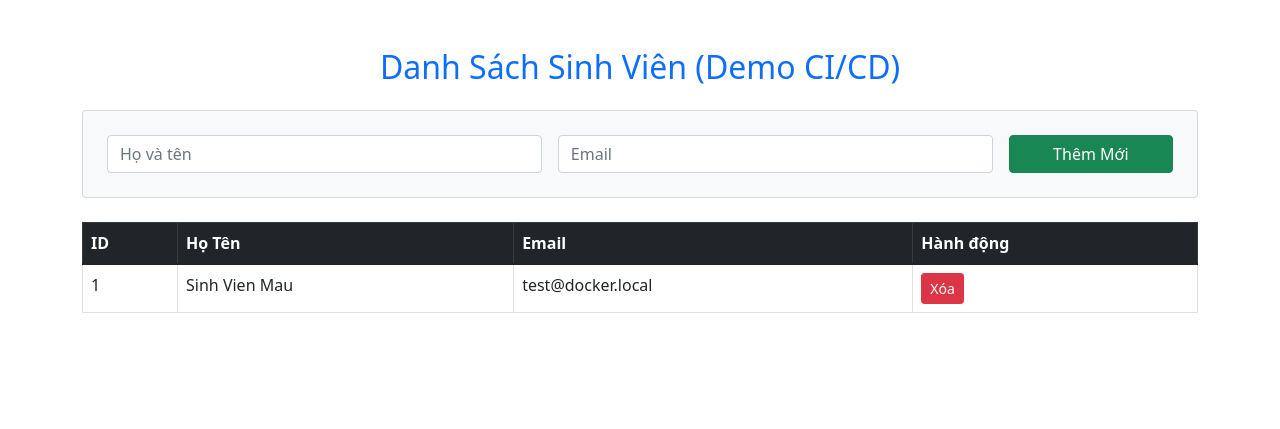
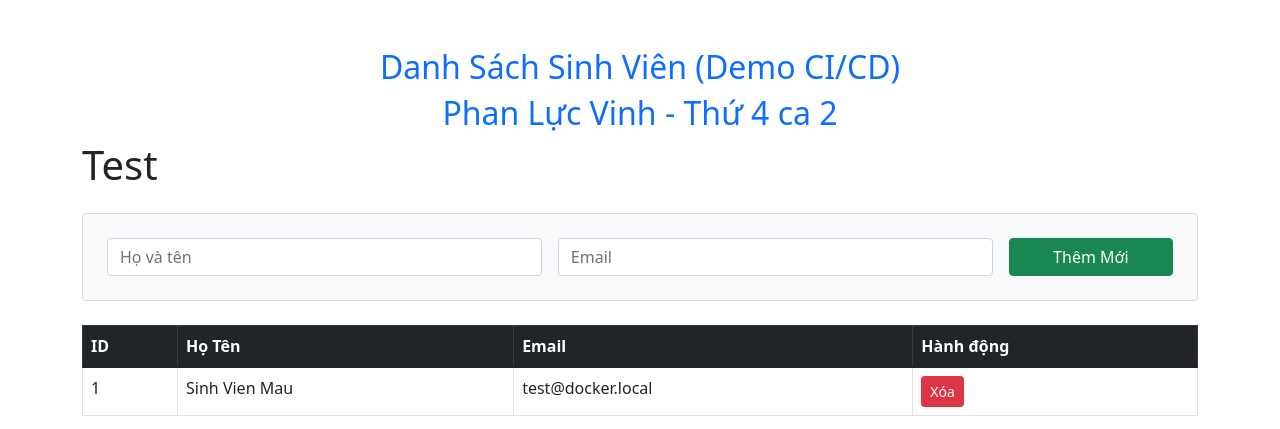
Before and after one commit to vinzenc/demo-ci-cd-php-ftp, a PHP site: page / in a window 1280 px wide. Shown: the top 429 px of the page. Run offline with PHP 8.4, Linux system fonts and the light colour scheme; data comes from the database, SQL or seed files in the repository.

Commit message:
Thêm tên

```diff
--- a/index.php
+++ b/index.php
@@ -9,7 +9,8 @@
 </head>
 <body class="container mt-5">
     <h2 class="text-center text-primary">Danh Sách Sinh Viên (Demo CI/CD)</h2>
-
+    <h2 class="text-center text-primary">Phan Lực Vinh - Thứ 4 ca 2</h2>
+    <h1>Test</h1>
     <div class="card p-4 my-4 bg-light">
         <form action="add.php" method="POST" class="row g-3">
             <div class="col-md-5">
```
